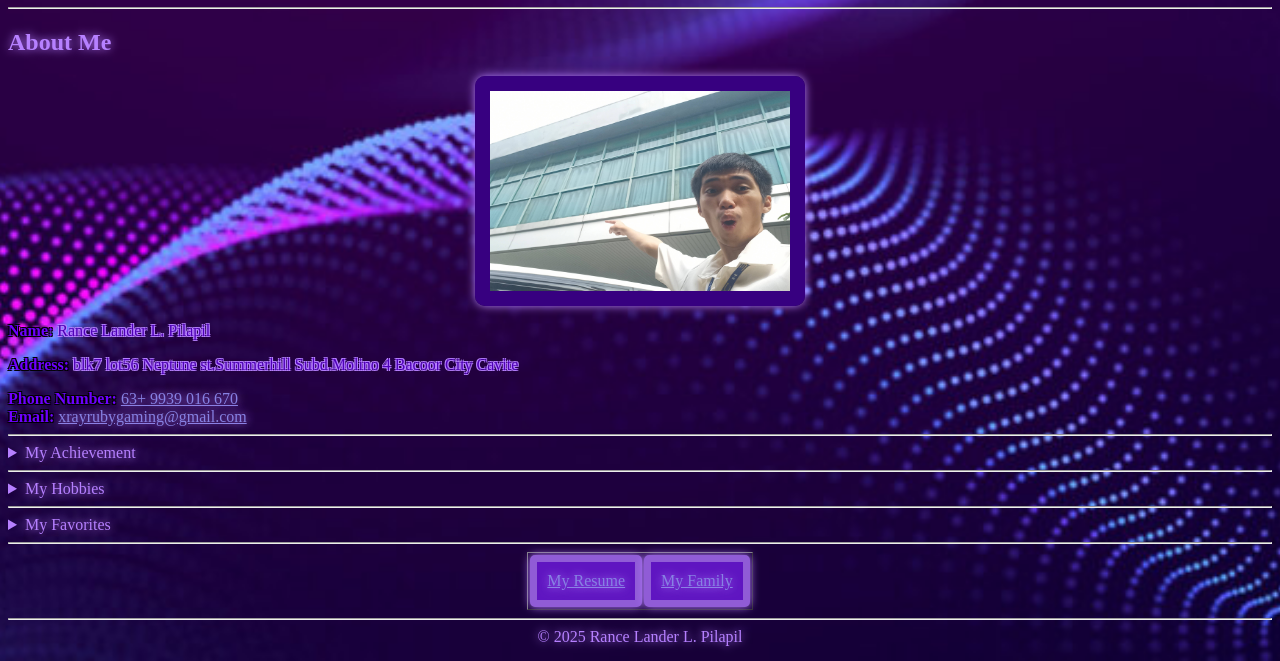
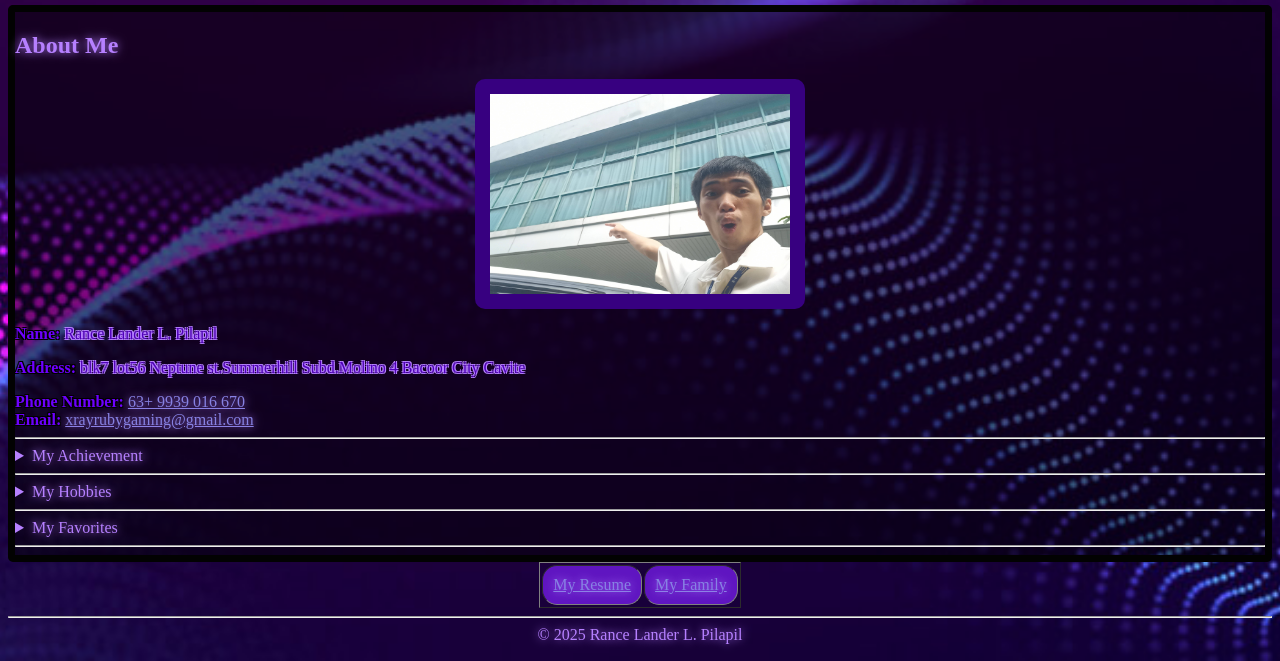
Before and after one commit to RancePilapil/HTML-Portfolio, a plain HTML site: page index.html in a window 1280 px wide. Shown: the part 139-800 px from the top of the page. Drawn offline with Linux system fonts and the light colour scheme.

Commit message:
Update style.css

```diff
--- a/style.css
+++ b/style.css
@@ -11,14 +11,24 @@ h1, h2, h3, h4, h5, summary, li, footer {
   text-shadow: 0px 0px 10px #B680FF;
 }
 
+main {
+  background-color: rgba(0, 0, 0, 0.5);
+  border: 7px solid #020202;
+  border-radius: 5px;
+}
+
 img {
   border: 6px solid #370080;
   border-radius: 10px;
-  box-shadow: 0px 0px 10px #B680FF;
 }
 #pfp {
   border: 15px solid #370080;
   border-radius: 10px;
+}
+img:hover {
+  box-shadow: 0px 0px 10px #B680FF;
+}
+#pfp:hover {
   box-shadow: 0px 0px 10px #B680FF;
 }
 
@@ -46,9 +56,19 @@ a {
 }
 
 td {
-  border: 7px solid #905CD6;
-  border-radius: 5px;
-  box-shadow: 0px 0px 10px #B680FF;
+  border-radius: 15px;
   padding: 10px;
   background-color: #5F15C1;
 }
+td:hover {
+  box-shadow: 0px 0px 10px #B680FF;
+
+  transition-timing-function: ease-in-out;
+  transition: box-shadow 0.3s ease-in-out;
+}
+td:hover {
+  border: 7px solid #905CD6;
+
+  transition-timing-function: ease-in-out;
+  transition: box-shadow 0.3s ease-in-out;
+}
```
